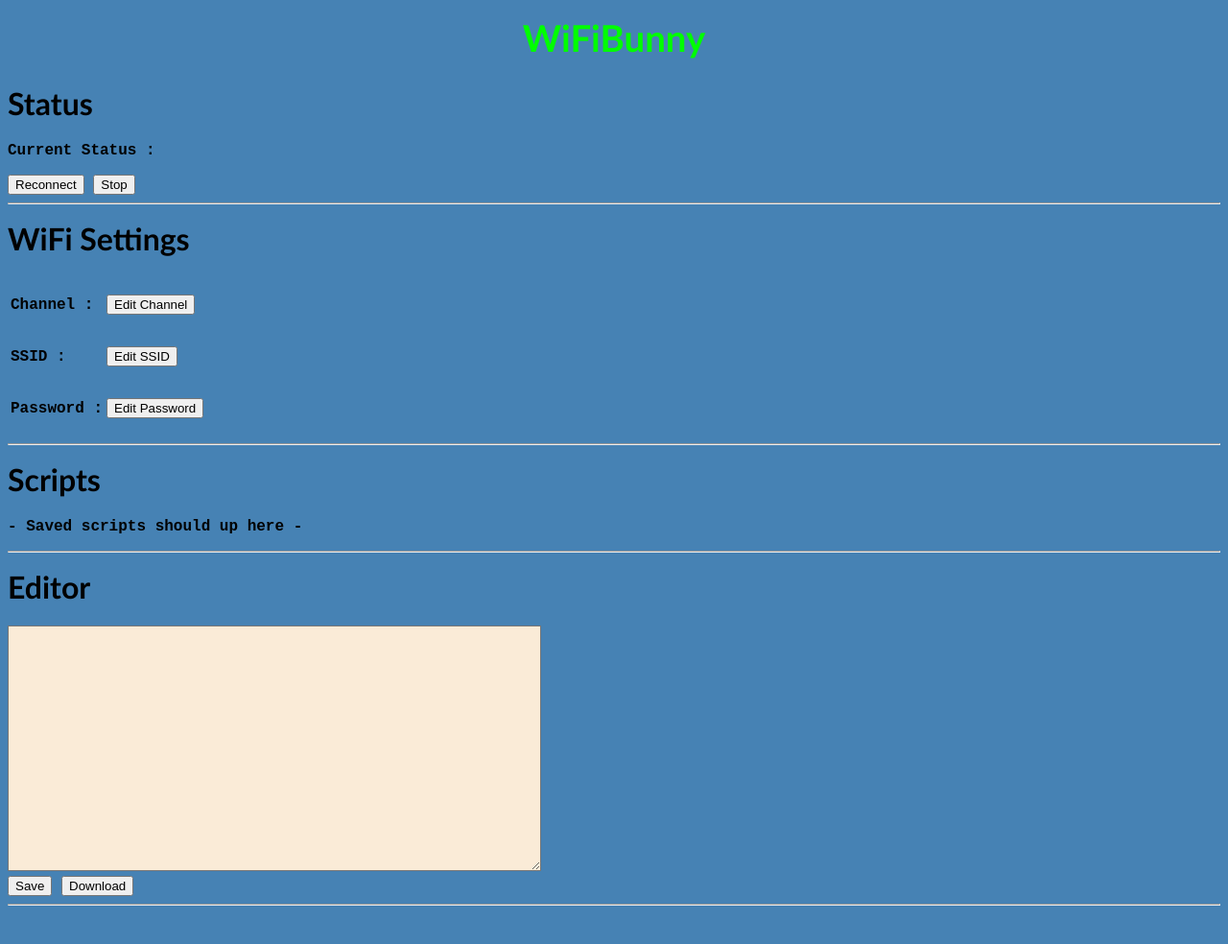
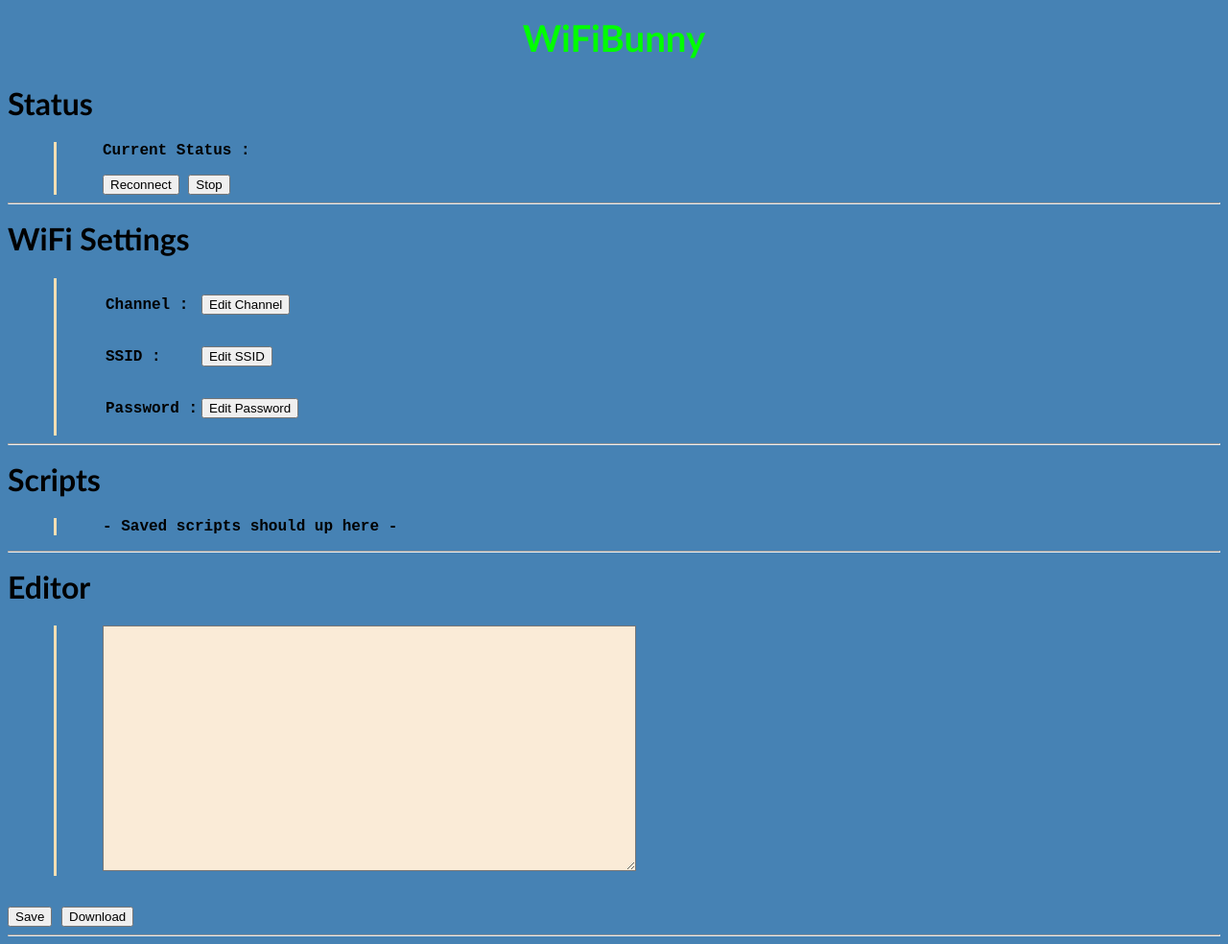
Before and after one commit to nerdpepe/WiFi-Bunny, a plain HTML site: page web-interface/index.html in a window 1280 px wide. Shown: the whole page at 96% size. Before the commit the page ends 952 px from the top, so only its background shows below. Drawn offline with Linux system fonts and the light colour scheme.

Commit message:
little change in layout

```diff
--- a/web-interface/index.html
+++ b/web-interface/index.html
@@ -20,7 +20,7 @@
 
     <!-- Shows the current Status | Connect | Stop | -->
     <h1>Status</h1>
-    <div>
+    <div class="centr">
         <p>Current Status : </p>
         <button> Reconnect </button>
         <button> Stop </button>
@@ -29,7 +29,7 @@
 
     <!-- Some settings -->
     <h1>WiFi Settings</h1>
-    <div>
+    <div class="centr">
         <table>
             <tr>
                 <td>
@@ -61,17 +61,17 @@
 
     <!-- See the Scripts here-->
     <h1>Scripts</h1>
-    <div>
+    <div class="centr">
         <p> - Saved scripts should up here - </p>
     </div>
     <hr>
     <!-- Write scripts in the editor -->
     <h1>Editor</h1>
 
-    <div>
+    <div class="centr">
         <textarea id="textarea"></textarea>
     </div>
-    <div>
+    <div class="lspace">
         <button id="editorSave">Save</button>
         <button id="text_download">Download</button>
     </div>
--- a/web-interface/style.css
+++ b/web-interface/style.css
@@ -24,3 +24,14 @@ textarea {
     height: 250px;
     width: 550px;
 }
+
+.centr {
+    border-left: 3px solid wheat;
+    justify-content: center;
+    margin-left: 3em;
+    padding-left: 3em;
+}
+
+.lspace {
+    margin-top: 2em;
+}
```
